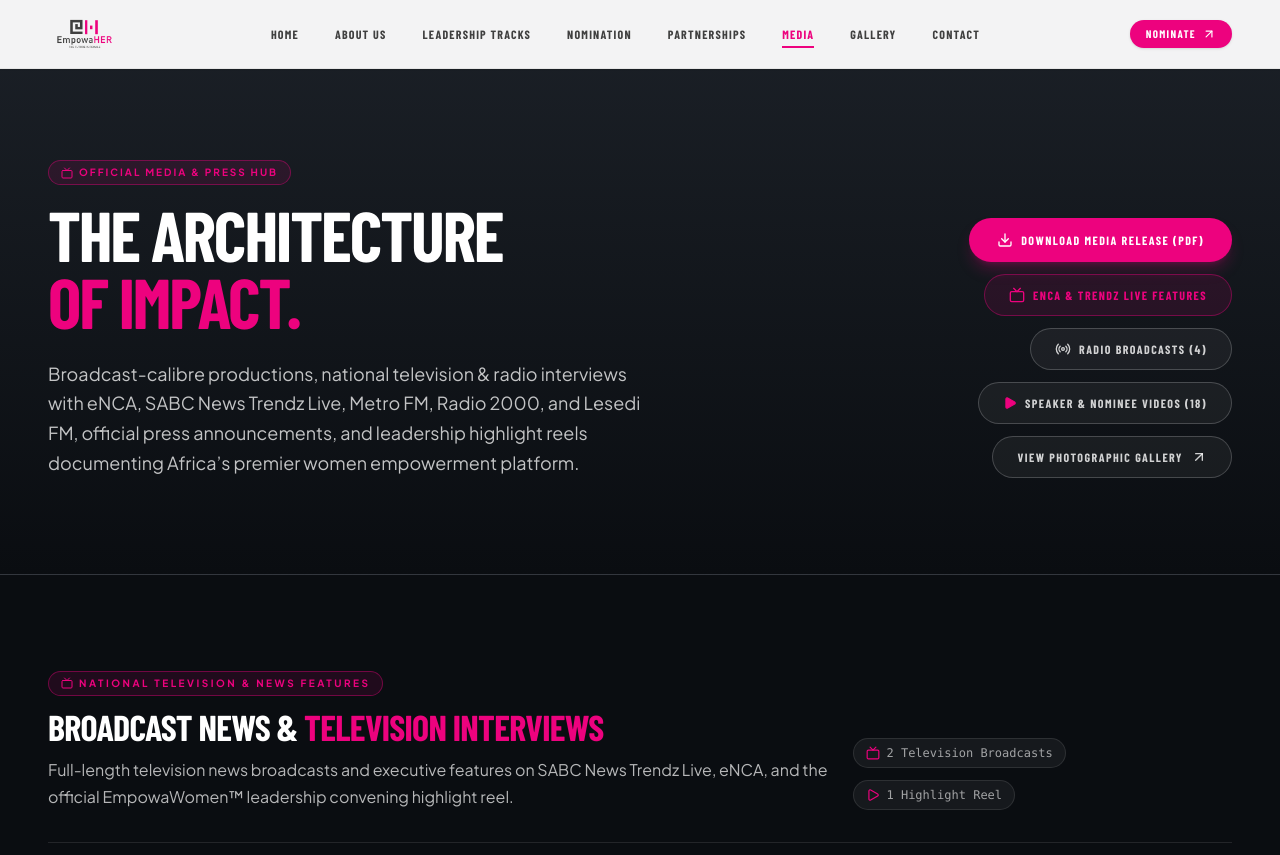
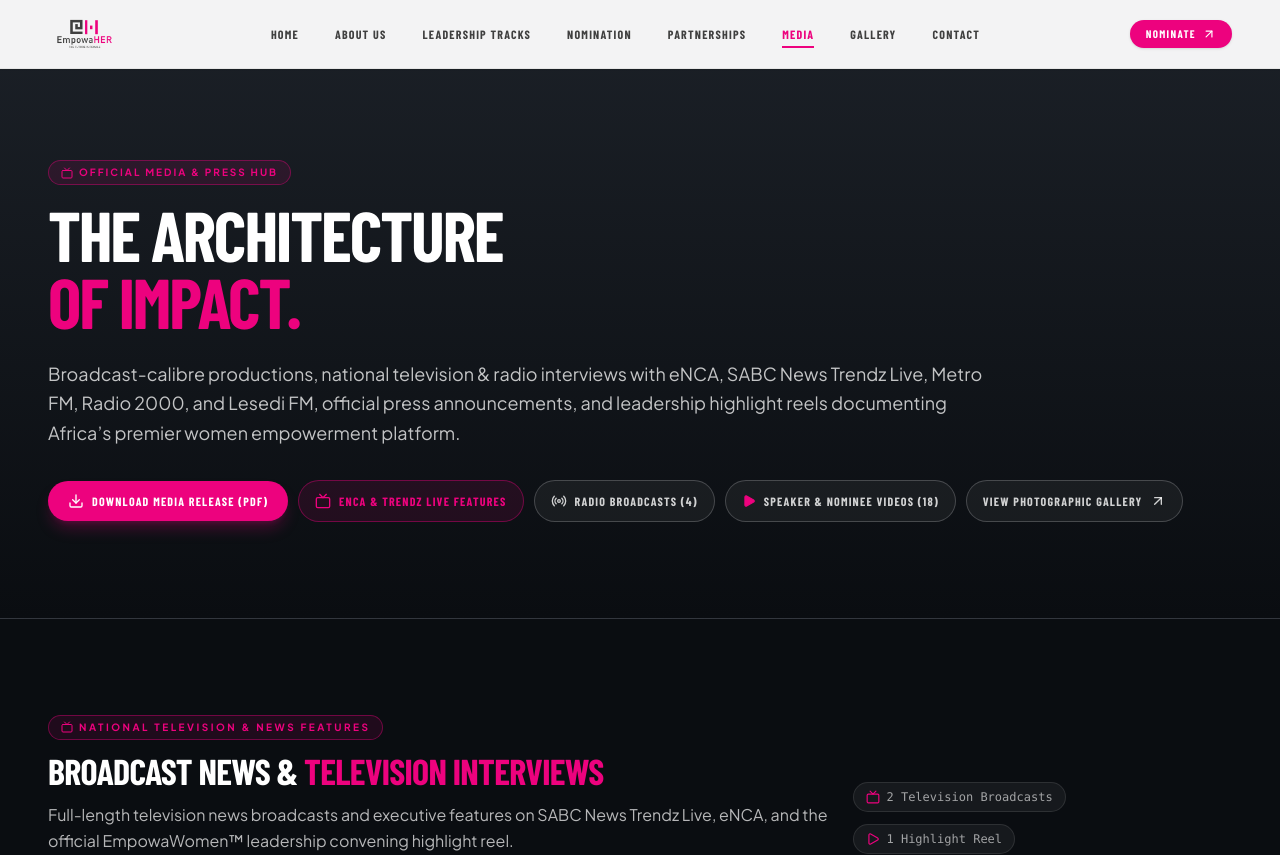
Before and after one commit to brandfocal/empowaher, a Next.js app: page /media in a window 1280 px wide. Shown: the top 855 px of the page. Built offline with nearby package versions, Linux system fonts and the light colour scheme; a web font is replaced by a local one.

Commit message:
fix(media): align hero CTA buttons horizontally below paragraph

```diff
--- a/src/components/MediaPage.tsx
+++ b/src/components/MediaPage.tsx
@@ -43,25 +43,24 @@
             </span>
           </div>
 
-          <div className="grid gap-8 lg:grid-cols-[1.3fr_0.7fr] lg:items-end">
-            <div>
+          <div className="w-full">
             <h1 className="font-heading text-[clamp(2.5rem,5.5vw,5rem)] font-black uppercase leading-[0.92] tracking-[-0.03em] text-white">
               <span>The Architecture</span>
               <br />
               <span className="text-[#ed027e]">Of Impact.</span>
             </h1>
-              <p className="mt-6 max-w-[46ch] font-sans text-base leading-relaxed text-white/75 sm:text-lg">
+            <p className="mt-6 max-w-[72ch] font-sans text-base leading-relaxed text-white/75 sm:text-lg">
               Broadcast-calibre productions, national television &amp; radio interviews with eNCA, SABC News Trendz Live, Metro FM, Radio 2000, and Lesedi FM, official press announcements, and leadership highlight reels documenting Africa’s premier women empowerment platform.
             </p>
-            </div>
 
-            <div className="flex flex-col gap-3 sm:flex-row lg:flex-col lg:items-end">
+            {/* Hero CTA buttons lined up horizontally below paragraph */}
+            <div className="mt-8 flex flex-wrap items-center gap-2 lg:gap-2.5">
               <a
                 href={PRESS_RELEASE_PDF}
                 download="EmpowaHer-Media-Release-2026.pdf"
                 target="_blank"
                 rel="noopener noreferrer"
-                className="inline-flex items-center justify-center gap-2 rounded-full bg-[#ed027e] px-7 py-3.5 font-heading text-xs font-bold uppercase tracking-[0.12em] text-white shadow-lg shadow-[#ed027e]/25 transition-transform hover:scale-[1.03]"
+                className="inline-flex items-center justify-center gap-2 rounded-full bg-[#ed027e] px-4.5 lg:px-5 py-3 font-heading text-[0.6875rem] lg:text-xs font-bold uppercase tracking-[0.1em] text-white shadow-lg shadow-[#ed027e]/25 transition-all duration-300 hover:scale-[1.03] hover:bg-[#ff1a95]"
               >
                 <Download className="h-4 w-4" />
                 <span>Download Media Release (PDF)</span>
@@ -69,7 +68,7 @@
 
               <a
                 href="#television-features"
-                className="inline-flex items-center justify-center gap-2 rounded-full border border-[#ed027e]/40 bg-[#ed027e]/10 px-6 py-3 font-heading text-xs font-bold uppercase tracking-[0.12em] text-[#ed027e] transition-colors hover:bg-[#ed027e] hover:text-white"
+                className="inline-flex items-center justify-center gap-2 rounded-full border border-[#ed027e]/40 bg-[#ed027e]/10 px-3.5 lg:px-4 py-3 font-heading text-[0.6875rem] lg:text-xs font-bold uppercase tracking-[0.1em] text-[#ed027e] transition-all duration-300 hover:bg-[#ed027e] hover:text-white"
               >
                 <Tv className="h-4 w-4" />
                 <span>eNCA &amp; Trendz Live Features</span>
@@ -77,7 +76,7 @@
 
               <a
                 href="#podcasts"
-                className="inline-flex items-center justify-center gap-2 rounded-full border border-white/20 bg-white/5 px-6 py-3 font-heading text-xs font-bold uppercase tracking-[0.12em] text-white/80 transition-colors hover:border-[#ed027e] hover:text-white"
+                className="inline-flex items-center justify-center gap-2 rounded-full border border-white/20 bg-white/5 px-3.5 lg:px-4 py-3 font-heading text-[0.6875rem] lg:text-xs font-bold uppercase tracking-[0.1em] text-white/80 transition-all duration-300 hover:border-[#ed027e] hover:text-white"
               >
                 <Radio className="h-4 w-4" />
                 <span>Radio Broadcasts (4)</span>
@@ -85,7 +84,7 @@
 
               <a
                 href="#leadership-videos"
-                className="inline-flex items-center justify-center gap-2 rounded-full border border-white/20 bg-white/5 px-6 py-3 font-heading text-xs font-bold uppercase tracking-[0.12em] text-white/80 transition-colors hover:border-[#ed027e] hover:text-white"
+                className="inline-flex items-center justify-center gap-2 rounded-full border border-white/20 bg-white/5 px-3.5 lg:px-4 py-3 font-heading text-[0.6875rem] lg:text-xs font-bold uppercase tracking-[0.1em] text-white/80 transition-all duration-300 hover:border-[#ed027e] hover:text-white"
               >
                 <Play className="h-3.5 w-3.5 fill-current text-[#ed027e]" />
                 <span>Speaker &amp; Nominee Videos (18)</span>
@@ -93,7 +92,7 @@
 
               <Link
                 href="/gallery"
-                className="inline-flex items-center justify-center gap-2 rounded-full border border-white/20 bg-white/5 px-6 py-3 font-heading text-xs font-bold uppercase tracking-[0.12em] text-white/80 transition-colors hover:border-[#ed027e] hover:text-white"
+                className="inline-flex items-center justify-center gap-2 rounded-full border border-white/20 bg-white/5 px-3.5 lg:px-4 py-3 font-heading text-[0.6875rem] lg:text-xs font-bold uppercase tracking-[0.1em] text-white/80 transition-all duration-300 hover:border-[#ed027e] hover:text-white"
               >
                 <span>View Photographic Gallery</span>
                 <ArrowUpRight className="h-4 w-4" />
```
Lines whose indentation alone changed are shown as unchanged.
